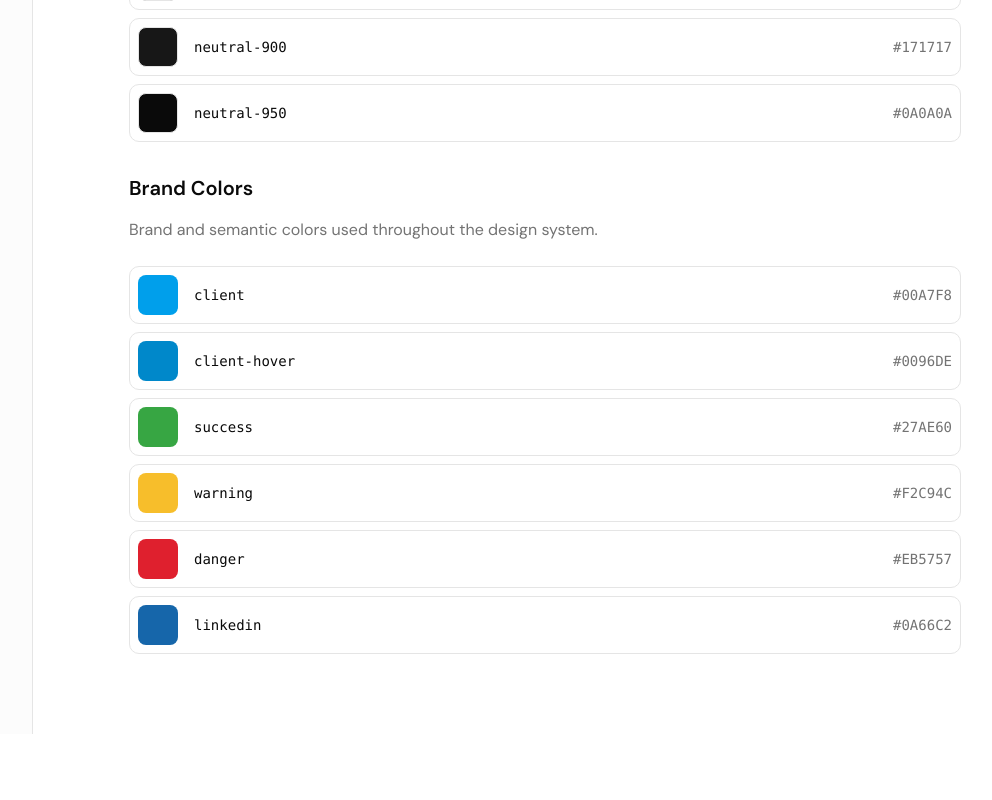
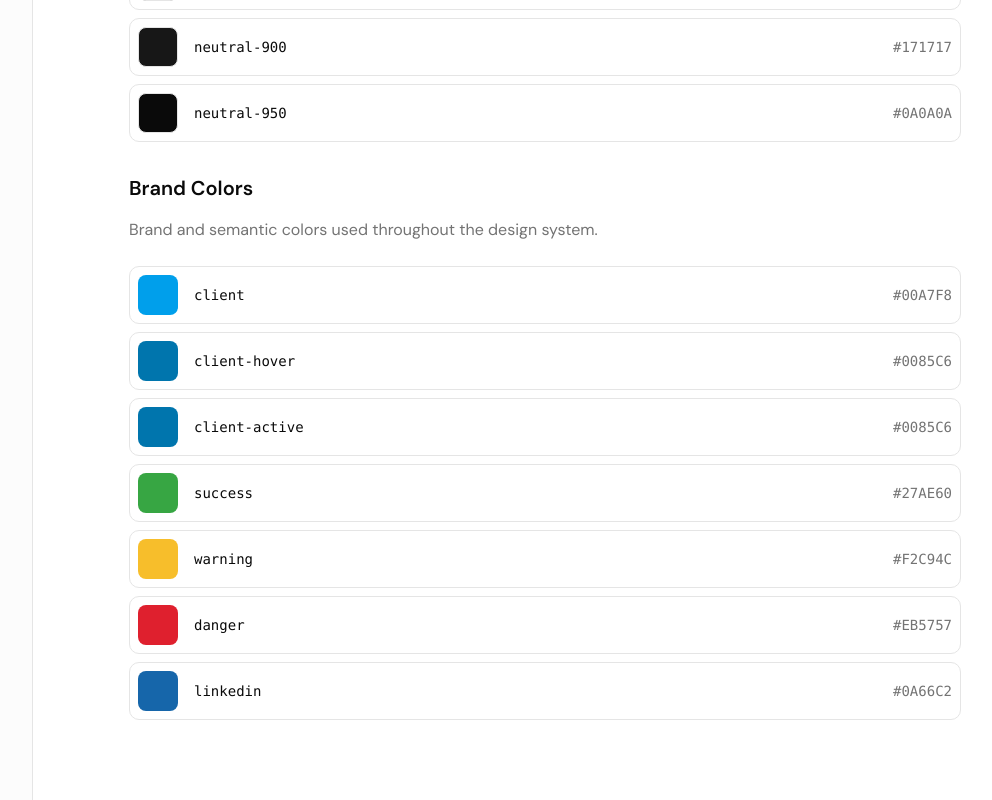
Before and after one commit to Justin322322/hireable-design-system, a Next.js app: page /style/color in a window 1280 px wide. Shown: the part 2232-3032 px from the top of the page, without its empty margins (223-1215 px from the left). Before the commit the page ends 2966 px from the top, so only its background shows below. Built offline with nearby package versions, Linux system fonts and the light colour scheme.

Commit message:
feat(button): add semantic button tokens from Figma design specs

```diff
--- a/src/app/globals.css
+++ b/src/app/globals.css
@@ -50,6 +50,18 @@
   --color-warning-foreground: var(--warning-foreground);
   --color-danger: var(--danger);
   --color-danger-foreground: var(--danger-foreground);
+
+  /* Button Tokens (semantic) - reference primitives from :root */
+  --color-button-primary-default: var(--button-primary-default);
+  --color-button-primary-hover: var(--button-primary-hover);
+  --color-button-primary-active: var(--button-primary-active);
+  --color-button-primary-foreground: var(--button-primary-foreground);
+  --color-button-primary-disabled: var(--button-primary-disabled);
+  --color-button-primary-disabled-foreground: var(--button-primary-disabled-foreground);
+  --color-button-destructive-default: var(--button-destructive-default);
+  --color-button-destructive-hover: var(--button-destructive-hover);
+  --color-button-destructive-foreground: var(--button-destructive-foreground);
+  --color-border-disabled: var(--border-disabled);
   --color-linkedin: var(--linkedin);
   --radius-sm: calc(var(--radius) - 4px);
   --radius-md: calc(var(--radius) - 2px);
@@ -105,7 +117,7 @@
 
   /* Brand Colors */
   --client: oklch(0.65 0.19 230);           /* #00A7F8 - Primary brand blue */
-  --client-hover: oklch(0.58 0.17 230);     /* #0096DE - Hover state */
+  --client-hover: oklch(0.52 0.15 230);     /* #0085C6 - Hover state (Figma) */
   --client-active: oklch(0.52 0.15 230);    /* #0085C6 - Active state */
   --success: oklch(0.64 0.17 145);          /* #27AE60 - Success green */
   --success-foreground: oklch(1 0 0);       /* White text on success */
@@ -114,6 +126,18 @@
   --danger: oklch(0.58 0.22 25);            /* #EB5757 - Danger red */
   --danger-foreground: oklch(1 0 0);        /* White text on danger */
   --linkedin: oklch(0.50 0.13 250);         /* #0A66C2 - LinkedIn blue */
+
+  /* Button Primitives */
+  --button-primary-default: var(--client);
+  --button-primary-hover: var(--client-hover);
+  --button-primary-active: var(--client-active);
+  --button-primary-foreground: oklch(1 0 0);  /* White */
+  --button-primary-disabled: oklch(0.90 0 0);  /* #E5E5E5 */
+  --button-primary-disabled-foreground: oklch(0.65 0 0);  /* Gray text */
+  --button-destructive-default: var(--danger);
+  --button-destructive-hover: oklch(0.52 0.20 25);  /* Darker red */
+  --button-destructive-foreground: oklch(1 0 0);  /* White */
+  --border-disabled: oklch(0.95 0 0);  /* #F2F2F2 */
 }
 
 .dark {
@@ -148,6 +172,18 @@
   --sidebar-accent-foreground: oklch(0.985 0 0);
   --sidebar-border: oklch(1 0 0 / 10%);
   --sidebar-ring: oklch(0.556 0 0);
+
+  /* Button Primitives (dark mode) */
+  --button-primary-default: var(--client);
+  --button-primary-hover: var(--client-hover);
+  --button-primary-active: var(--client-active);
+  --button-primary-foreground: oklch(1 0 0);
+  --button-primary-disabled: oklch(0.30 0 0);  /* Dark gray */
+  --button-primary-disabled-foreground: oklch(0.50 0 0);  /* Gray text */
+  --button-destructive-default: oklch(0.704 0.191 22.216);
+  --button-destructive-hover: oklch(0.60 0.18 22);
+  --button-destructive-foreground: oklch(1 0 0);
+  --border-disabled: oklch(0.35 0 0);
 }
 
 @layer base {
--- a/src/app/style/color/page.tsx
+++ b/src/app/style/color/page.tsx
@@ -23,7 +23,8 @@ const neutralScale = [
 
 const brandColors = [
   { name: "client", className: "bg-client", hex: "#00A7F8" },
-  { name: "client-hover", className: "bg-client-hover", hex: "#0096DE" },
+  { name: "client-hover", className: "bg-client-hover", hex: "#0085C6" },
+  { name: "client-active", className: "bg-client-active", hex: "#0085C6" },
   { name: "success", className: "bg-success", hex: "#27AE60" },
   { name: "warning", className: "bg-warning", hex: "#F2C94C" },
   { name: "danger", className: "bg-danger", hex: "#EB5757" },
--- a/src/components/ui/button.tsx
+++ b/src/components/ui/button.tsx
@@ -5,25 +5,27 @@ import { cva, type VariantProps } from "class-variance-authority"
 import { cn } from "@/lib/utils"
 
 const buttonVariants = cva(
-  "inline-flex items-center justify-center gap-2 whitespace-nowrap rounded-md text-sm font-medium transition-colors focus-visible:outline-none focus-visible:ring-1 focus-visible:ring-ring disabled:pointer-events-none disabled:opacity-50 [&_svg]:pointer-events-none [&_svg]:size-4 [&_svg]:shrink-0",
+  "inline-flex items-center justify-center gap-2 whitespace-nowrap rounded-md text-sm font-medium transition-colors focus-visible:outline-none focus-visible:ring-1 focus-visible:ring-ring disabled:pointer-events-none disabled:bg-button-primary-disabled disabled:text-button-primary-disabled-foreground disabled:border disabled:border-border-disabled disabled:shadow-none [&_svg]:pointer-events-none [&_svg]:size-4 [&_svg]:shrink-0",
   {
     variants: {
       variant: {
         default:
-          "bg-primary text-primary-foreground shadow hover:bg-primary/90",
+          "bg-button-primary-default text-button-primary-foreground shadow hover:bg-button-primary-hover active:bg-button-primary-active",
         destructive:
-          "bg-destructive text-destructive-foreground shadow-sm hover:bg-destructive/90",
+          "bg-button-destructive-default text-button-destructive-foreground shadow-sm hover:bg-button-destructive-hover",
         outline:
           "border border-input bg-background shadow-sm hover:bg-accent hover:text-accent-foreground",
         secondary:
           "bg-secondary text-secondary-foreground shadow-sm hover:bg-secondary/80",
         ghost: "hover:bg-accent hover:text-accent-foreground",
         link: "text-primary underline-offset-4 hover:underline",
+        client:
+          "bg-client text-white shadow hover:bg-client-hover active:bg-client-active",
       },
       size: {
         default: "h-9 px-4 py-2",
         sm: "h-8 rounded-md px-3 text-xs",
-        lg: "h-10 rounded-md px-8",
+        lg: "h-12 rounded-sm px-5",
         icon: "h-9 w-9",
       },
     },
```
Also changed, not shown: .Jules/palette.md (deleted).
